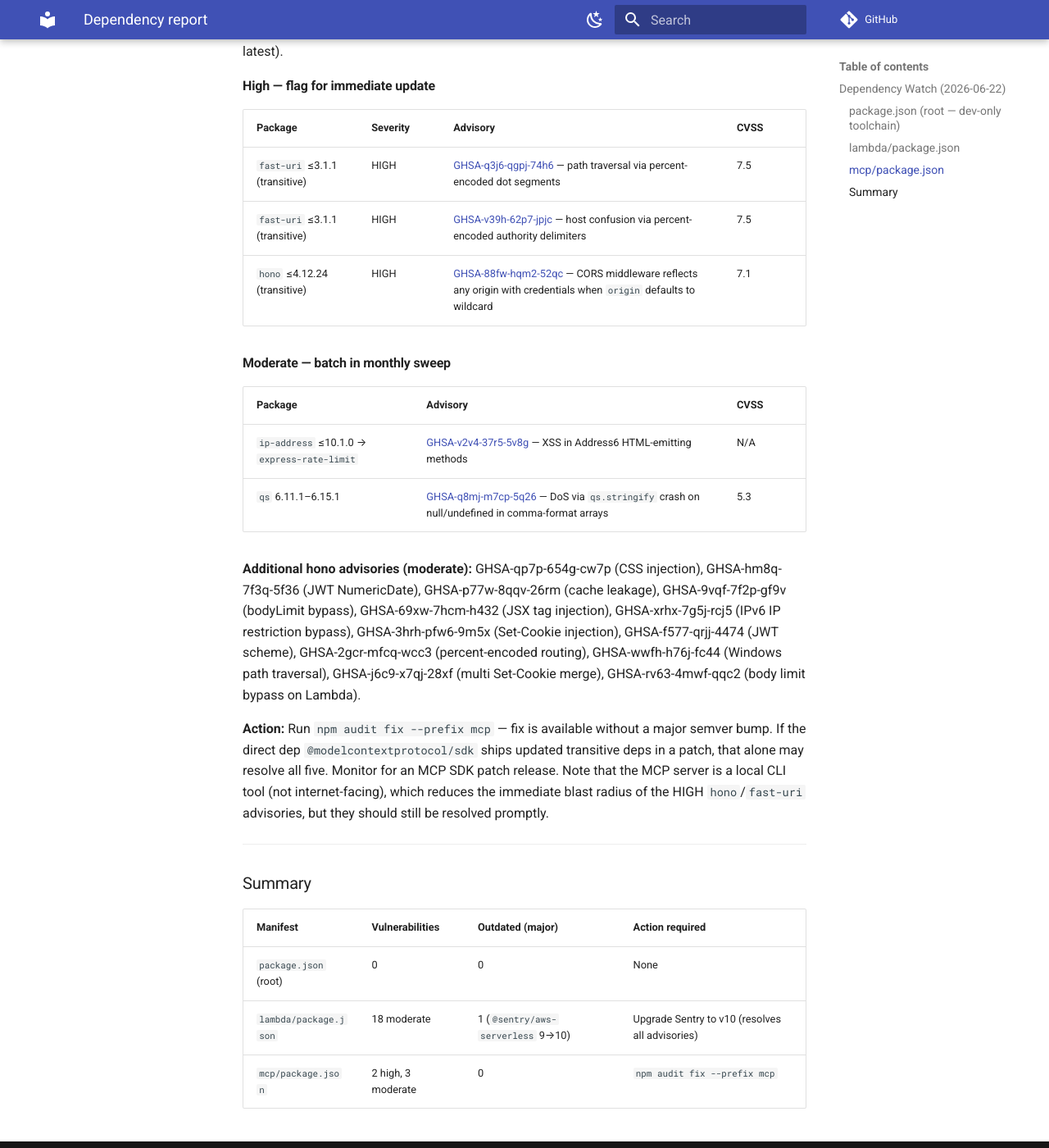
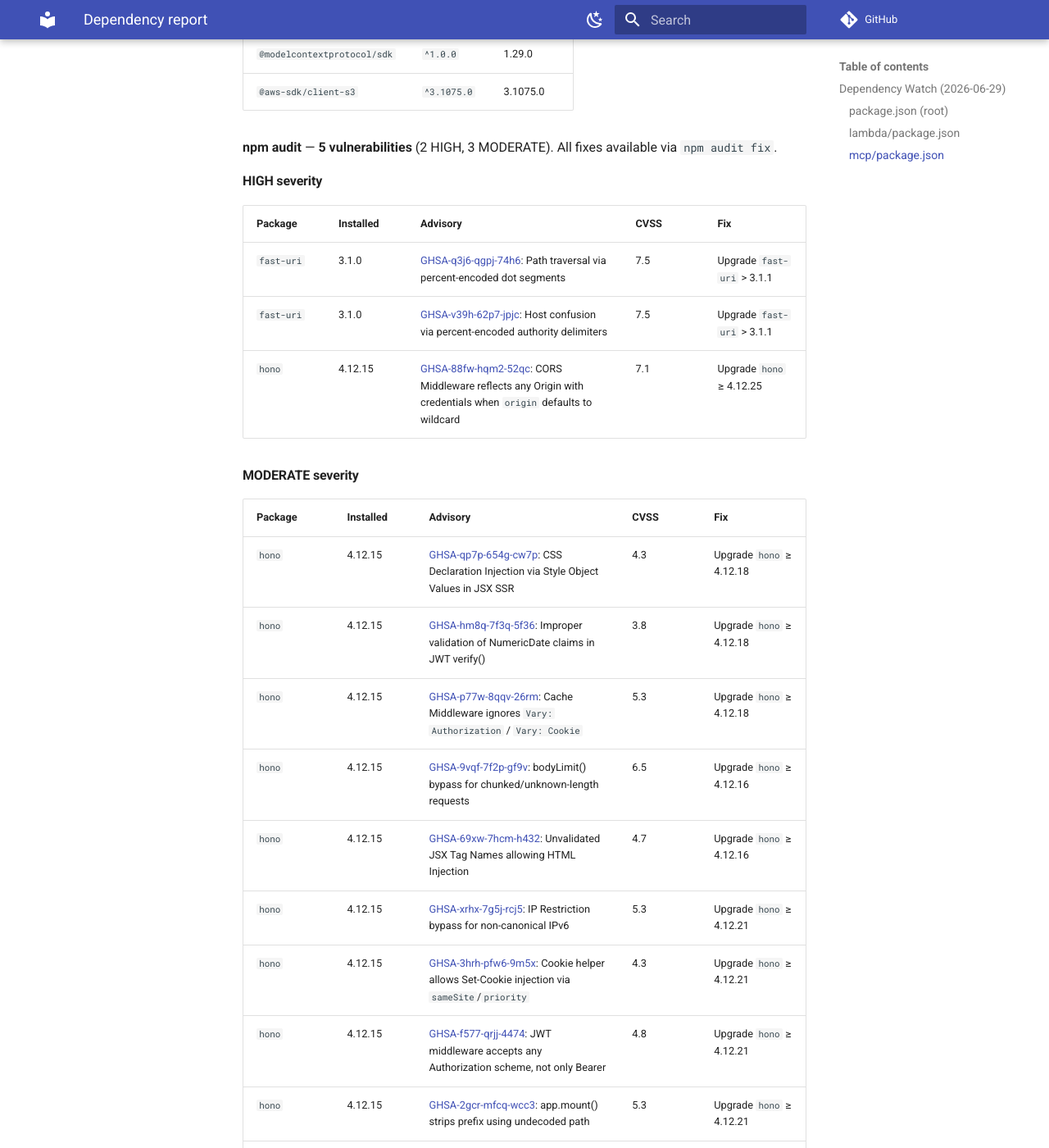
Before and after one commit to jaetill/game-night-pwa, an MkDocs documentation site: the page built from docs/dependency-report.md, in a window 1280 px wide and 1400 px high, scrolled down 1416 px. Shown: the whole window at 82% size. Built offline with MkDocs 1.6.1 and Material for MkDocs 9.7.7, drawn with Linux system fonts in a browser that asks for light colours; comment, search, counter and statistics services are not loaded; some of the changed text lies outside the part shown.

Commit message:
dep-watch: weekly report 2026-06-29

````diff
--- a/docs/dependency-report.md
+++ b/docs/dependency-report.md
@@ -1,82 +1,89 @@
-## Dependency Watch (2026-06-22)
-
-Manifests scanned: `package.json` (root), `lambda/package.json`, `mcp/package.json`.
-Audit scope: production dependencies only (`--omit=dev`).
+## Dependency Watch (2026-06-29)
 
 ---
 
-### `package.json` (root — dev-only toolchain)
+### `package.json` (root)
 
-No production dependencies. Audit: **0 vulnerabilities**.
+**npm audit** — 0 vulnerabilities across 595 installed packages (593 dev, 1 prod).
 
-`npm outdated`: nothing to report — all devDependencies are current.
+**npm outdated** — all packages current.
+
+No actionable findings.
 
 ---
 
 ### `lambda/package.json`
 
-Audit: **18 moderate vulnerabilities** (0 high, 0 critical).
+**npm audit** — 0 vulnerabilities across 107 installed prod packages.
 
-#### Moderate — security advisories (fix requires major bump)
+**npm outdated** — all packages at latest (`wanted == latest` for all 9 direct prod deps).
 
-| Package | Installed | Fix version | Advisory |
-|---|---|---|---|
-| `@opentelemetry/core` (transitive via `@sentry/aws-serverless`) | <2.8.0 | 2.8.0+ | [GHSA-8988-4f7v-96qf](https://github.com/advisories/GHSA-8988-4f7v-96qf) — Unbounded memory allocation in W3C Baggage propagation (CVSS 5.3) |
+| Package | Pinned | Latest |
+|---|---|---|
+| `@aws-sdk/client-cognito-identity-provider` | `^3.x` | 3.1075.0 |
+| `@aws-sdk/client-dynamodb` | `^3.x` | 3.1075.0 |
+| `@aws-sdk/client-s3` | `^3.x` | 3.1075.0 |
+| `@aws-sdk/client-secrets-manager` | `^3.x` | 3.1075.0 |
+| `@aws-sdk/client-ssm` | `^3.x` | 3.1075.0 |
+| `@aws-sdk/s3-request-presigner` | `^3.x` | 3.1075.0 |
+| `@octokit/rest` | `^22.x` | 22.0.1 |
+| `@sentry/aws-serverless` | `^10.x` | 10.62.0 |
+| `aws-jwt-verify` | `^5.x` | 5.2.1 |
 
-All 18 advisories trace to `@opentelemetry/core <2.8.0`, which is pulled in by
-`@sentry/aws-serverless ^9`. The only fix available is a major upgrade:
-
-#### Major version bump required
-
-| Package | Current range | Wanted | Latest | Risk |
-|---|---|---|---|---|
-| `@sentry/aws-serverless` | `^9.0.0` | 9.47.1 | **10.59.0** | Major semver bump — Sentry v9 → v10 API changes. Review migration guide before upgrading. Upgrading resolves all 18 OpenTelemetry moderate advisories. |
-
-**Action:** Upgrade `@sentry/aws-serverless` to `^10.59.0` in `lambda/package.json`,
-then run `cd lambda && npm install`. Validate that `lambda/lib/sentry.js` and all
-`Sentry.wrapHandler` call sites are compatible with the v10 API before deploying.
-
-All other direct dependencies (`@aws-sdk/*`, `@octokit/rest`, `aws-jwt-verify`) are
-current at their latest versions.
+No actionable findings.
 
 ---
 
 ### `mcp/package.json`
 
-Audit: **5 vulnerabilities** (2 high, 3 moderate). All in transitive deps of
-`@modelcontextprotocol/sdk@1.29.0` (already at latest) and `@aws-sdk/client-s3`
-(already at latest).
+> **Context:** This package is the local Claude Code MCP server (internal tool), not a deployed Lambda. All vulnerabilities are in transitive dependencies pulled in by `@modelcontextprotocol/sdk`.
 
-#### High — flag for immediate update
+**npm outdated** — direct dependencies current.
 
-| Package | Severity | Advisory | CVSS |
-|---|---|---|---|
-| `fast-uri` ≤3.1.1 (transitive) | HIGH | [GHSA-q3j6-qgpj-74h6](https://github.com/advisories/GHSA-q3j6-qgpj-74h6) — path traversal via percent-encoded dot segments | 7.5 |
-| `fast-uri` ≤3.1.1 (transitive) | HIGH | [GHSA-v39h-62p7-jpjc](https://github.com/advisories/GHSA-v39h-62p7-jpjc) — host confusion via percent-encoded authority delimiters | 7.5 |
-| `hono` ≤4.12.24 (transitive) | HIGH | [GHSA-88fw-hqm2-52qc](https://github.com/advisories/GHSA-88fw-hqm2-52qc) — CORS middleware reflects any origin with credentials when `origin` defaults to wildcard | 7.1 |
+| Package | Constraint | Latest |
+|---|---|---|
+| `@modelcontextprotocol/sdk` | `^1.0.0` | 1.29.0 |
+| `@aws-sdk/client-s3` | `^3.1075.0` | 3.1075.0 |
 
-#### Moderate — batch in monthly sweep
+**npm audit** — **5 vulnerabilities** (2 HIGH, 3 MODERATE). All fixes available via `npm audit fix`.
 
-| Package | Advisory | CVSS |
-|---|---|---|
-| `ip-address` ≤10.1.0 → `express-rate-limit` | [GHSA-v2v4-37r5-5v8g](https://github.com/advisories/GHSA-v2v4-37r5-5v8g) — XSS in Address6 HTML-emitting methods | N/A |
-| `qs` 6.11.1–6.15.1 | [GHSA-q8mj-m7cp-5q26](https://github.com/advisories/GHSA-q8mj-m7cp-5q26) — DoS via `qs.stringify` crash on null/undefined in comma-format arrays | 5.3 |
+#### HIGH severity
 
-**Additional hono advisories (moderate):** GHSA-qp7p-654g-cw7p (CSS injection), GHSA-hm8q-7f3q-5f36 (JWT NumericDate), GHSA-p77w-8qqv-26rm (cache leakage), GHSA-9vqf-7f2p-gf9v (bodyLimit bypass), GHSA-69xw-7hcm-h432 (JSX tag injection), GHSA-xrhx-7g5j-rcj5 (IPv6 IP restriction bypass), GHSA-3hrh-pfw6-9m5x (Set-Cookie injection), GHSA-f577-qrjj-4474 (JWT scheme), GHSA-2gcr-mfcq-wcc3 (percent-encoded routing), GHSA-wwfh-h76j-fc44 (Windows path traversal), GHSA-j6c9-x7qj-28xf (multi Set-Cookie merge), GHSA-rv63-4mwf-qqc2 (body limit bypass on Lambda).
+| Package | Installed | Advisory | CVSS | Fix |
+|---|---|---|---|---|
+| `fast-uri` | 3.1.0 | [GHSA-q3j6-qgpj-74h6](https://github.com/advisories/GHSA-q3j6-qgpj-74h6): Path traversal via percent-encoded dot segments | 7.5 | Upgrade `fast-uri` > 3.1.1 |
+| `fast-uri` | 3.1.0 | [GHSA-v39h-62p7-jpjc](https://github.com/advisories/GHSA-v39h-62p7-jpjc): Host confusion via percent-encoded authority delimiters | 7.5 | Upgrade `fast-uri` > 3.1.1 |
+| `hono` | 4.12.15 | [GHSA-88fw-hqm2-52qc](https://github.com/advisories/GHSA-88fw-hqm2-52qc): CORS Middleware reflects any Origin with credentials when `origin` defaults to wildcard | 7.1 | Upgrade `hono` ≥ 4.12.25 |
 
-**Action:** Run `npm audit fix --prefix mcp` — fix is available without a major semver
-bump. If the direct dep `@modelcontextprotocol/sdk` ships updated transitive deps in
-a patch, that alone may resolve all five. Monitor for an MCP SDK patch release.
-Note that the MCP server is a local CLI tool (not internet-facing), which reduces
-the immediate blast radius of the HIGH `hono`/`fast-uri` advisories, but they
-should still be resolved promptly.
+#### MODERATE severity
+
+| Package | Installed | Advisory | CVSS | Fix |
+|---|---|---|---|---|
+| `hono` | 4.12.15 | [GHSA-qp7p-654g-cw7p](https://github.com/advisories/GHSA-qp7p-654g-cw7p): CSS Declaration Injection via Style Object Values in JSX SSR | 4.3 | Upgrade `hono` ≥ 4.12.18 |
+| `hono` | 4.12.15 | [GHSA-hm8q-7f3q-5f36](https://github.com/advisories/GHSA-hm8q-7f3q-5f36): Improper validation of NumericDate claims in JWT verify() | 3.8 | Upgrade `hono` ≥ 4.12.18 |
+| `hono` | 4.12.15 | [GHSA-p77w-8qqv-26rm](https://github.com/advisories/GHSA-p77w-8qqv-26rm): Cache Middleware ignores `Vary: Authorization` / `Vary: Cookie` | 5.3 | Upgrade `hono` ≥ 4.12.18 |
+| `hono` | 4.12.15 | [GHSA-9vqf-7f2p-gf9v](https://github.com/advisories/GHSA-9vqf-7f2p-gf9v): bodyLimit() bypass for chunked/unknown-length requests | 6.5 | Upgrade `hono` ≥ 4.12.16 |
+| `hono` | 4.12.15 | [GHSA-69xw-7hcm-h432](https://github.com/advisories/GHSA-69xw-7hcm-h432): Unvalidated JSX Tag Names allowing HTML Injection | 4.7 | Upgrade `hono` ≥ 4.12.16 |
+| `hono` | 4.12.15 | [GHSA-xrhx-7g5j-rcj5](https://github.com/advisories/GHSA-xrhx-7g5j-rcj5): IP Restriction bypass for non-canonical IPv6 | 5.3 | Upgrade `hono` ≥ 4.12.21 |
+| `hono` | 4.12.15 | [GHSA-3hrh-pfw6-9m5x](https://github.com/advisories/GHSA-3hrh-pfw6-9m5x): Cookie helper allows Set-Cookie injection via `sameSite`/`priority` | 4.3 | Upgrade `hono` ≥ 4.12.21 |
+| `hono` | 4.12.15 | [GHSA-f577-qrjj-4474](https://github.com/advisories/GHSA-f577-qrjj-4474): JWT middleware accepts any Authorization scheme, not only Bearer | 4.8 | Upgrade `hono` ≥ 4.12.21 |
+| `hono` | 4.12.15 | [GHSA-2gcr-mfcq-wcc3](https://github.com/advisories/GHSA-2gcr-mfcq-wcc3): app.mount() strips prefix using undecoded path | 5.3 | Upgrade `hono` ≥ 4.12.21 |
+| `hono` | 4.12.15 | [GHSA-wwfh-h76j-fc44](https://github.com/advisories/GHSA-wwfh-h76j-fc44): Path traversal in `serve-static` on Windows via `%5C` | 5.9 | Upgrade `hono` ≥ 4.12.25 |
+| `hono` | 4.12.15 | [GHSA-j6c9-x7qj-28xf](https://github.com/advisories/GHSA-j6c9-x7qj-28xf): AWS Lambda adapter merges multiple `Set-Cookie` headers | 5.3 | Upgrade `hono` ≥ 4.12.25 |
+| `hono` | 4.12.15 | [GHSA-rv63-4mwf-qqc2](https://github.com/advisories/GHSA-rv63-4mwf-qqc2): Body Limit Middleware bypass on AWS Lambda via `Content-Length` | 6.5 | Upgrade `hono` ≥ 4.12.25 |
+| `hono` | 4.12.15 | [GHSA-wgpf-jwqj-8h8p](https://github.com/advisories/GHSA-wgpf-jwqj-8h8p): Lambda@Edge adapter drops repeated request headers | 4.8 | Upgrade `hono` ≥ 4.12.25 |
+| `express-rate-limit` | 8.3.2 | [GHSA-v2v4-37r5-5v8g](https://github.com/advisories/GHSA-v2v4-37r5-5v8g): Depends on vulnerable `ip-address` (XSS in Address6 HTML methods) | — | Upgrade `express-rate-limit` > 8.5.0 |
+| `ip-address` | 10.1.0 | [GHSA-v2v4-37r5-5v8g](https://github.com/advisories/GHSA-v2v4-37r5-5v8g): XSS in `Address6` HTML-emitting methods | — | Upgrade `ip-address` > 10.1.0 |
+| `qs` | 6.15.0 | [GHSA-q8mj-m7cp-5q26](https://github.com/advisories/GHSA-q8mj-m7cp-5q26): DoS — `qs.stringify` crashes with TypeError on null/undefined entries in comma-format arrays | 5.3 | Upgrade `qs` > 6.15.1 |
+
+#### Recommended action
+
+```bash
+cd mcp && npm audit fix
+```
+
+All 5 vulnerabilities have automatic fixes available. Since these are transitive dependencies of `@modelcontextprotocol/sdk`, the fix will update the lockfile without requiring a direct-dependency version change.
 
 ---
 
-### Summary
-
-| Manifest | Vulnerabilities | Outdated (major) | Action required |
-|---|---|---|---|
-| `package.json` (root) | 0 | 0 | None |
-| `lambda/package.json` | 18 moderate | 1 (`@sentry/aws-serverless` 9→10) | Upgrade Sentry to v10 (resolves all advisories) |
-| `mcp/package.json` | 2 high, 3 moderate | 0 | `npm audit fix --prefix mcp` |
+*Generated by dep-watcher · 2026-06-29*
````
